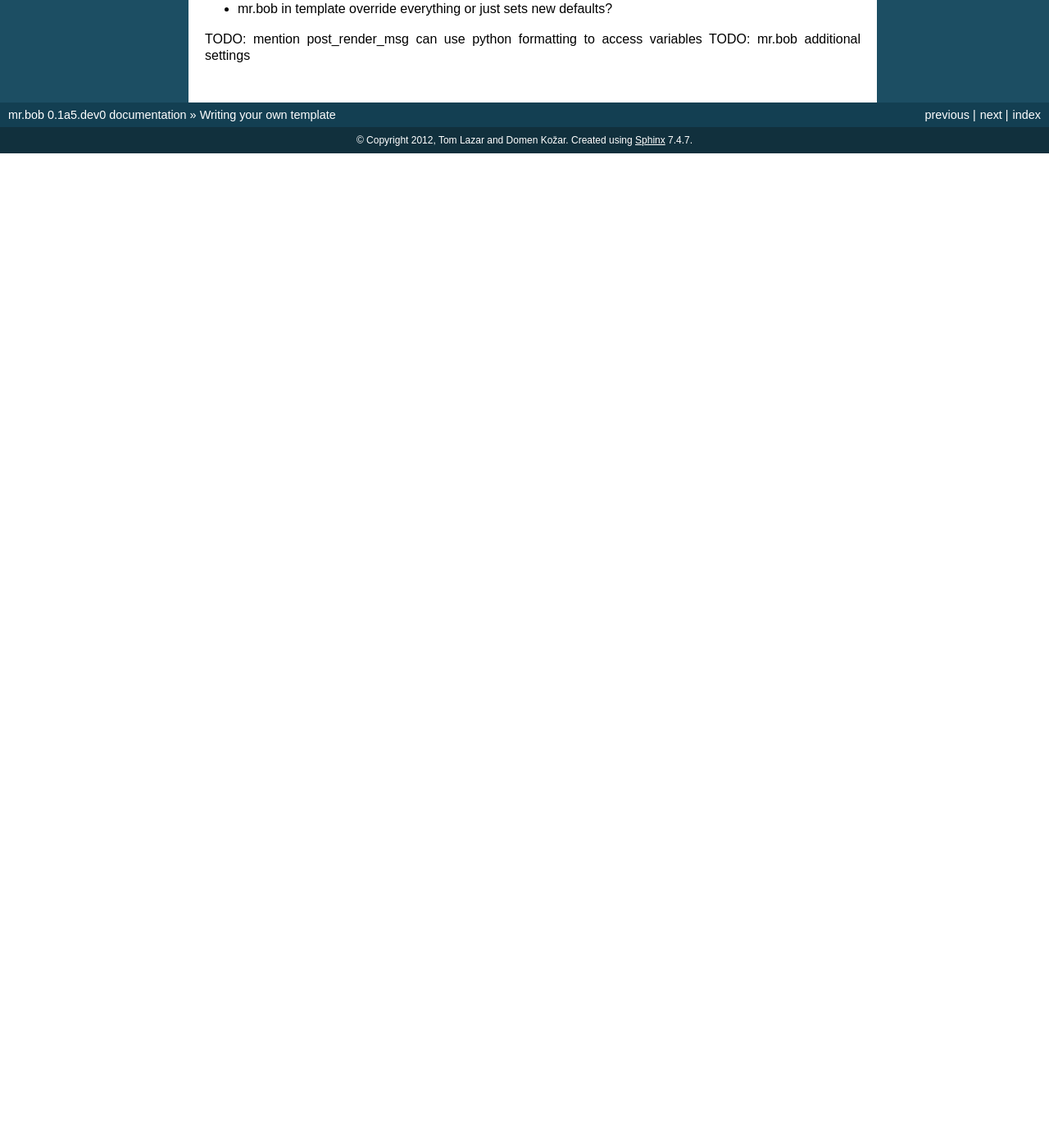
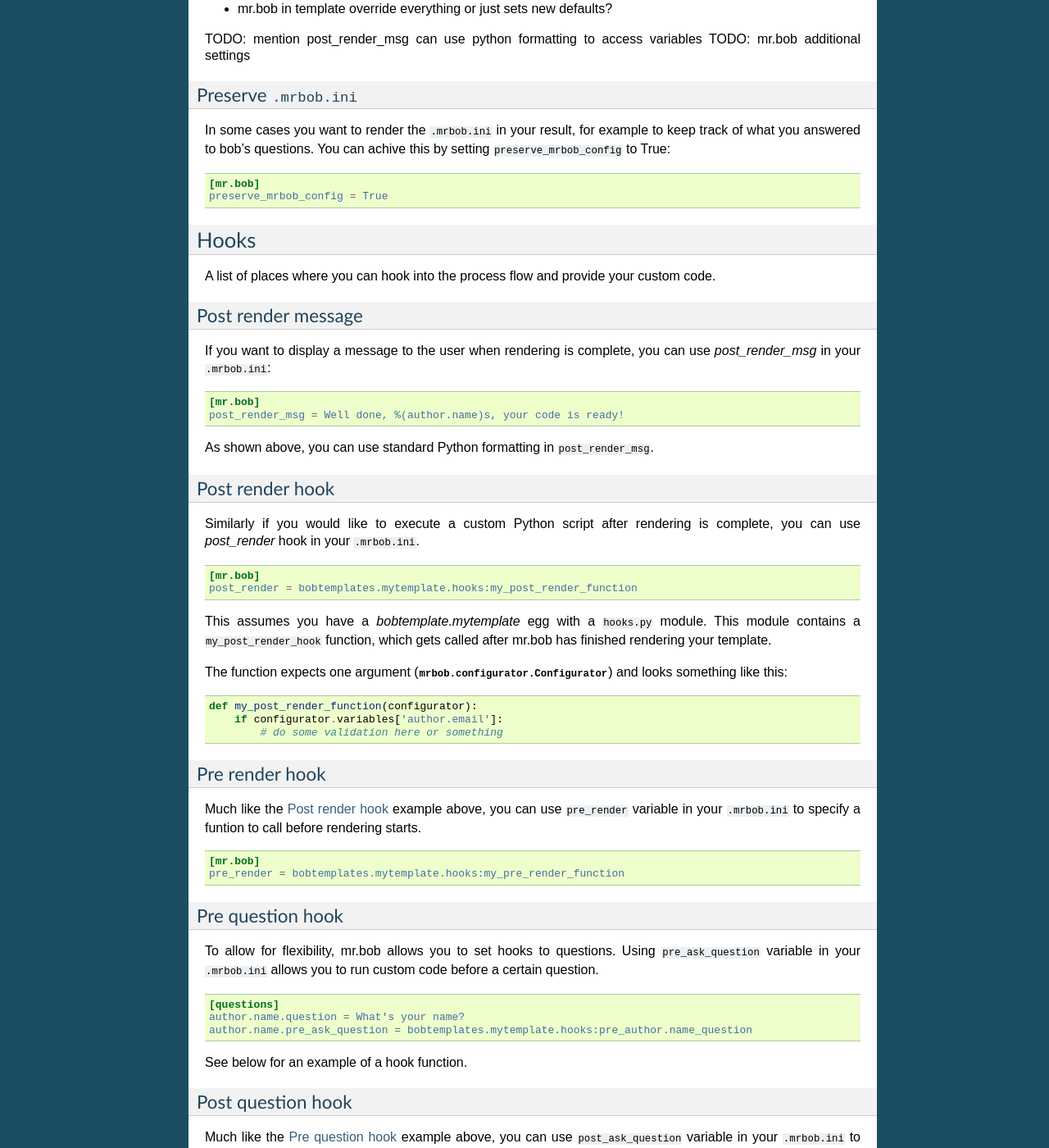
Before and after one commit to collective/mr.bob, a Sphinx documentation site: the page built from docs/source/templateauthor.rst, in a window 1280 px wide and 1400 px high, scrolled down 2102 px. Shown: the whole window at 82% size. Built offline with Sphinx 7.4.7, drawn with Linux system fonts in a browser that asks for light colours; before the commit the page ends 2289 px from its top, so only the background shows below that; some of the changed text lies outside the part shown.

Commit message:
Documentation for new features and hooks.

```diff
--- a/docs/source/templateauthor.rst
+++ b/docs/source/templateauthor.rst
@@ -89,7 +89,6 @@ an answer and may raise :exc:`ValidationError` for the question to be asked agai
 
 See :mod:`mrbob.validators` for validators that ship with `mr.bob`.
 
-
 Common needs for templating
 ---------------------------
 
@@ -120,3 +119,123 @@ use post_ask_question and add another question (is that possible if we are loopi
 
 TODO: mention post_render_msg can use python formatting to access variables
 TODO: mr.bob additional settings
+
+Preserve ``.mrbob.ini``
+***********************
+
+In some cases you want to render the ``.mrbob.ini`` in your result, for example
+to keep track of what you answered to bob's questions. You can achive this
+by setting ``preserve_mrbob_config`` to True:
+
+.. code-block:: ini
+
+    [mr.bob]
+    preserve_mrbob_config = True
+
+
+Hooks
+-----
+
+A list of places where you can hook into the process flow and provide your
+custom code.
+
+Post render message
+*******************
+
+If you want to display a message to the user when rendering is complete, you
+can use `post_render_msg` in your ``.mrbob.ini``:
+
+.. code-block:: ini
+
+    [mr.bob]
+    post_render_msg = Well done, %(author.name)s, your code is ready!
+
+As shown above, you can use standard Python formatting in ``post_render_msg``.
+
+.. _post-render-hook:
+
+Post render hook
+****************
+
+Similarly if you would like to execute a custom Python script after rendering
+is complete, you can use `post_render` hook in your ``.mrbob.ini``.
+
+.. code-block:: ini
+
+    [mr.bob]
+    post_render = bobtemplates.mytemplate.hooks:my_post_render_function
+
+This assumes you have a `bobtemplate.mytemplate` egg with a ``hooks.py``
+module. This module contains a ``my_post_render_hook`` function, which gets
+called after mr.bob has finished rendering your template.
+
+The function expects one argument (:class:`mrbob.configurator.Configurator`)
+and looks something like this:
+
+.. code-block:: python
+
+    def my_post_render_function(configurator):
+        if configurator.variables['author.email']:
+            # do some validation here or something
+
+.. _pre-render-hook:
+
+Pre render hook
+***************
+
+Much like the :ref:`post-render-hook` example above, you can use ``pre_render``
+variable in your ``.mrbob.ini`` to specify a funtion to call before rendering
+starts.
+
+.. code-block:: ini
+
+    [mr.bob]
+    pre_render = bobtemplates.mytemplate.hooks:my_pre_render_function
+
+
+.. _pre-question-hook:
+
+Pre question hook
+*****************
+
+To allow for flexibility, mr.bob allows you to set hooks to questions. Using
+``pre_ask_question`` variable in your ``.mrbob.ini`` allows you to run custom
+code before a certain question.
+
+.. code-block:: ini
+
+    [questions]
+    author.name.question = What's your name?
+    author.name.pre_ask_question = bobtemplates.mytemplate.hooks:pre_author.name_question
+
+See below for an example of a hook function.
+
+.. _post-question-hook:
+
+Post question hook
+******************
+
+Much like the :ref:`pre-question-hook` example above, you can use
+``post_ask_question`` variable in your ``.mrbob.ini`` to specify a funtion to
+call after a question has been asked.
+
+.. code-block:: ini
+
+    [questions]
+    author.firstname.question = What's your name?
+    author.lastname.question = What's your surname?
+    author.lastname.post_ask_question = bobtemplates.mytemplate.hooks:set_fullname
+
+.. code-block:: python
+
+    def set_fullname(question, configurator):
+        configurator.variables['author.fullname'] =
+            configurator.variables['author.firstname'] + ' ' +
+            configurator.variables['author.lastname']
+
+The function expects two arguments:
+ * :class:`mrbob.configurator.Question`
+ * :class:`mrbob.configurator.Configurator`
+
+ Note that `pre_ask_question` and `post_ask_question` are defined for questions
+in the ``[questions]`` section of ``.mrbob.ini``.
```
